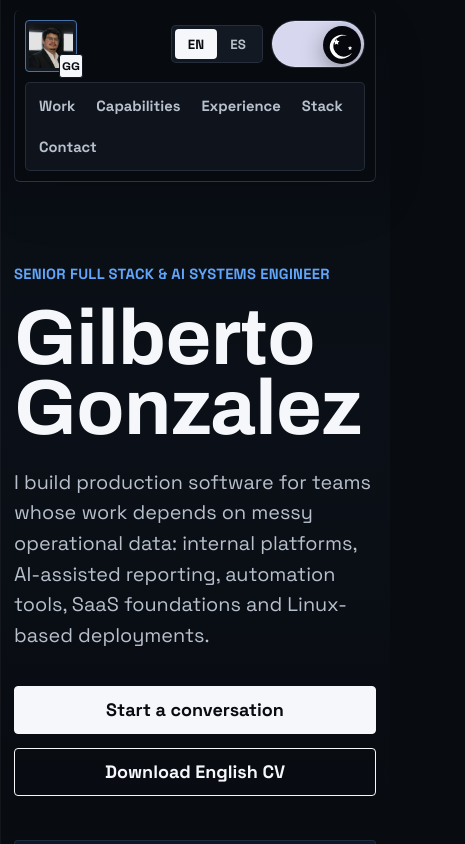
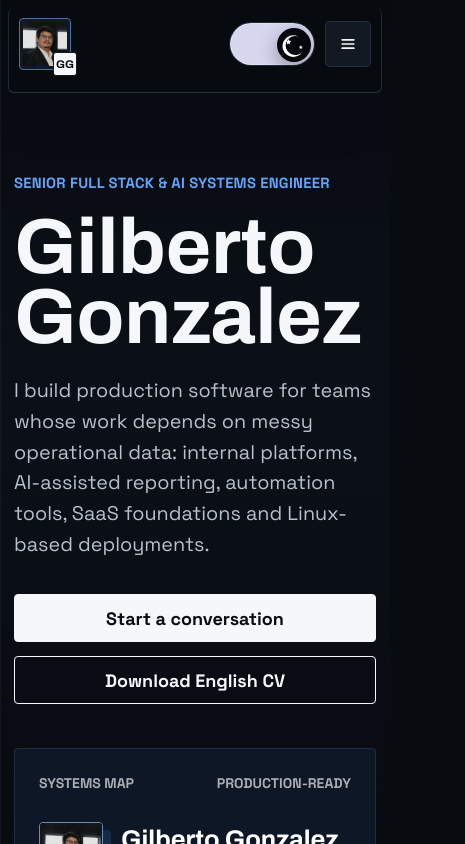
Before and after one commit to Gilbertmax/Portafolio_Gilberto, a React (Vite) app: page / in a window 390 px wide. Shown: the top 844 px of the page, 465 px wide, since content can reach past the window. Built offline with nearby package versions, Linux system fonts and the light colour scheme.

Commit message:
Add responsive dropdown navigation

```diff
--- a/src/App.css
+++ b/src/App.css
@@ -134,6 +134,11 @@
   justify-content: flex-end;
   gap: 10px;
   min-width: 238px;
+}
+
+.mobile-menu-toggle,
+.mobile-menu-tools {
+  display: none;
 }
 
 .primary-nav a,
@@ -1145,11 +1150,11 @@
 }
 
 .reveal-ready [data-reveal='left'] {
-  transform: translate3d(-34px, 0, 0);
+  transform: translate3d(0, 30px, 0);
 }
 
 .reveal-ready [data-reveal='right'] {
-  transform: translate3d(34px, 0, 0);
+  transform: translate3d(0, 30px, 0);
 }
 
 .reveal-ready [data-reveal].is-visible {
@@ -1193,8 +1198,9 @@
   }
 
   .header-frame {
+    position: relative;
     flex-wrap: wrap;
-    gap: 10px;
+    gap: 10px 12px;
     padding: 10px;
   }
 
@@ -1203,11 +1209,111 @@
     min-width: 0;
   }
 
+  .brand {
+    flex: 1 1 auto;
+  }
+
+  .header-controls {
+    flex: 0 0 auto;
+  }
+
+  .mobile-menu-toggle {
+    position: relative;
+    display: inline-flex;
+    align-items: center;
+    justify-content: center;
+    gap: 8px;
+    min-height: 46px;
+    padding: 0 13px;
+    border: 1px solid color-mix(in srgb, var(--border) 82%, transparent);
+    border-radius: 5px;
+    background: var(--surface-raised);
+    color: var(--text);
+    font-family: var(--body);
+    font-size: 0.84rem;
+    font-weight: 800;
+  }
+
+  .mobile-menu-toggle svg {
+    width: 20px;
+    height: 20px;
+    fill: none;
+    stroke: currentColor;
+    stroke-linecap: round;
+    stroke-width: 2;
+    transition: transform 180ms ease;
+  }
+
+  .site-header[data-menu-open='true'] .mobile-menu-toggle svg {
+    transform: rotate(90deg);
+  }
+
   .primary-nav {
     order: 3;
+    flex-direction: column;
+    align-items: stretch;
+    justify-content: flex-start;
+    gap: 0;
     width: 100%;
-    flex-wrap: wrap;
-    justify-content: flex-start;
+    min-height: 0;
+    max-height: 0;
+    overflow: hidden;
+    padding: 0;
+    border-color: transparent;
+    opacity: 0;
+    transform: translateY(-6px);
+    transition:
+      max-height 260ms ease,
+      opacity 180ms ease,
+      padding 220ms ease,
+      border-color 220ms ease,
+      transform 220ms ease;
+  }
+
+  .site-header[data-menu-open='true'] .primary-nav {
+    max-height: 420px;
+    padding: 8px;
+    border-color: color-mix(in srgb, var(--border) 78%, transparent);
+    opacity: 1;
+    transform: translateY(0);
+  }
+
+  .primary-nav a {
+    display: flex;
+    align-items: center;
+    width: 100%;
+    min-height: 46px;
+    padding: 0 12px;
+    border-bottom: 1px solid color-mix(in srgb, var(--border) 68%, transparent);
+    border-radius: 3px;
+    font-size: 0.95rem;
+  }
+
+  .primary-nav a:last-of-type {
+    border-bottom: 0;
+  }
+
+  .mobile-menu-tools {
+    display: flex;
+    gap: 8px;
+    padding: 10px 0 0;
+    border-top: 1px solid color-mix(in srgb, var(--border) 68%, transparent);
+  }
+
+  .mobile-menu-tools button {
+    flex: 1;
+    min-height: 42px;
+    border: 1px solid var(--border);
+    border-radius: 4px;
+    background: transparent;
+    color: var(--muted);
+    font-family: var(--body);
+    font-weight: 800;
+  }
+
+  .mobile-menu-tools button[aria-pressed='true'] {
+    background: var(--text);
+    color: var(--background);
   }
 
   .hero,
@@ -1227,10 +1333,12 @@
 
   .system-panel {
     min-height: 420px;
+    overflow: hidden;
     transform: none;
   }
 
-  .system-panel::before {
+  .system-panel::before,
+  .system-panel::after {
     display: none;
   }
 
@@ -1254,15 +1362,18 @@
 
 @media (max-width: 560px) {
   .site-header {
-    position: static;
+    position: sticky;
+    padding: 8px;
   }
 
   .header-frame {
-    align-items: start;
+    align-items: center;
+    gap: 10px;
   }
 
   .brand {
-    min-width: 44px;
+    flex: 1 1 54px;
+    min-width: 54px;
   }
 
   .brand-copy {
@@ -1274,16 +1385,41 @@
   }
 
   .language-switcher {
-    width: max-content;
+    display: none;
   }
 
-  .primary-nav {
-    gap: 3px;
+  .theme-toggle {
+    width: 86px;
+    height: 44px;
   }
 
-  .primary-nav a {
-    padding: 8px 9px;
-    font-size: 0.82rem;
+  .theme-toggle-thumb {
+    width: 34px;
+    height: 34px;
+  }
+
+  .theme-toggle[data-theme-state='dark'] .theme-toggle-thumb {
+    transform: translateX(42px);
+  }
+
+  .sun-cloud-icon,
+  .moon-icon {
+    width: 28px;
+    height: 28px;
+  }
+
+  .mobile-menu-toggle {
+    width: 46px;
+    padding: 0;
+  }
+
+  .mobile-menu-toggle span {
+    position: absolute;
+    width: 1px;
+    height: 1px;
+    overflow: hidden;
+    clip: rect(0 0 0 0);
+    white-space: nowrap;
   }
 
   .section-shell {
--- a/src/components/Header.tsx
+++ b/src/components/Header.tsx
@@ -1,3 +1,4 @@
+import { useEffect, useState } from 'react'
 import type { Language, PortfolioContent, Theme } from '../types/portfolio'
 import { ThemeToggle } from './ThemeToggle'
 
@@ -10,8 +11,42 @@ type HeaderProps = {
 }
 
 export function Header({ content, language, theme, onLanguageChange, onThemeToggle }: HeaderProps) {
+  const [isMenuOpen, setIsMenuOpen] = useState(false)
+  const menuLabel = language === 'en' ? 'Menu' : 'Menú'
+
+  useEffect(() => {
+    if (!isMenuOpen) {
+      return
+    }
+
+    const handleKeyDown = (event: KeyboardEvent) => {
+      if (event.key === 'Escape') {
+        setIsMenuOpen(false)
+      }
+    }
+
+    const handleResize = () => {
+      if (window.matchMedia('(min-width: 901px)').matches) {
+        setIsMenuOpen(false)
+      }
+    }
+
+    window.addEventListener('keydown', handleKeyDown)
+    window.addEventListener('resize', handleResize)
+
+    return () => {
+      window.removeEventListener('keydown', handleKeyDown)
+      window.removeEventListener('resize', handleResize)
+    }
+  }, [isMenuOpen])
+
+  const changeLanguage = (nextLanguage: Language) => {
+    onLanguageChange(nextLanguage)
+    setIsMenuOpen(false)
+  }
+
   return (
-    <header className="site-header" aria-label={content.aria.nav}>
+    <header className="site-header" aria-label={content.aria.nav} data-menu-open={isMenuOpen}>
       <div className="header-frame">
         <a className="brand" href="#top" aria-label="Gilberto Gonzalez home">
           <span className="brand-portrait" aria-hidden="true">
@@ -26,25 +61,57 @@ export function Header({ content, language, theme, onLanguageChange, onThemeTogg
           </span>
         </a>
 
-        <nav className="primary-nav" aria-label={content.aria.nav}>
-          <a href="#work">{content.nav[0]}</a>
-          <a href="#capabilities">{content.nav[1]}</a>
-          <a href="#experience">{content.nav[2]}</a>
-          <a href="#stack">{content.nav[3]}</a>
-          <a href="#contact">{content.nav[4]}</a>
+        <nav className="primary-nav" id="primary-navigation" aria-label={content.aria.nav}>
+          <a href="#work" onClick={() => setIsMenuOpen(false)}>
+            {content.nav[0]}
+          </a>
+          <a href="#capabilities" onClick={() => setIsMenuOpen(false)}>
+            {content.nav[1]}
+          </a>
+          <a href="#experience" onClick={() => setIsMenuOpen(false)}>
+            {content.nav[2]}
+          </a>
+          <a href="#stack" onClick={() => setIsMenuOpen(false)}>
+            {content.nav[3]}
+          </a>
+          <a href="#contact" onClick={() => setIsMenuOpen(false)}>
+            {content.nav[4]}
+          </a>
+          <div className="mobile-menu-tools" aria-label={content.aria.language}>
+            <button type="button" aria-pressed={language === 'en'} onClick={() => changeLanguage('en')}>
+              EN
+            </button>
+            <button type="button" aria-pressed={language === 'es'} onClick={() => changeLanguage('es')}>
+              ES
+            </button>
+          </div>
         </nav>
 
         <div className="header-controls">
           <div className="language-switcher" aria-label={content.aria.language}>
-            <button type="button" aria-pressed={language === 'en'} onClick={() => onLanguageChange('en')}>
+            <button type="button" aria-pressed={language === 'en'} onClick={() => changeLanguage('en')}>
               EN
             </button>
-            <button type="button" aria-pressed={language === 'es'} onClick={() => onLanguageChange('es')}>
+            <button type="button" aria-pressed={language === 'es'} onClick={() => changeLanguage('es')}>
               ES
             </button>
           </div>
           <ThemeToggle language={language} theme={theme} onToggle={onThemeToggle} />
         </div>
+
+        <button
+          className="mobile-menu-toggle"
+          type="button"
+          aria-controls="primary-navigation"
+          aria-expanded={isMenuOpen}
+          aria-label={isMenuOpen ? (language === 'en' ? 'Close menu' : 'Cerrar menú') : menuLabel}
+          onClick={() => setIsMenuOpen((current) => !current)}
+        >
+          <span>{menuLabel}</span>
+          <svg aria-hidden="true" viewBox="0 0 24 24">
+            <path d="M5 7h14M5 12h14M5 17h14" />
+          </svg>
+        </button>
       </div>
     </header>
   )
--- a/src/index.css
+++ b/src/index.css
@@ -56,12 +56,14 @@
 
 html {
   scroll-behavior: smooth;
+  overflow-x: clip;
 }
 
 body {
   min-width: 320px;
   min-height: 100svh;
   margin: 0;
+  overflow-x: clip;
   background: var(--body-layer), var(--background);
   background-size: 120px 100%, auto;
   background-attachment: fixed;
```
